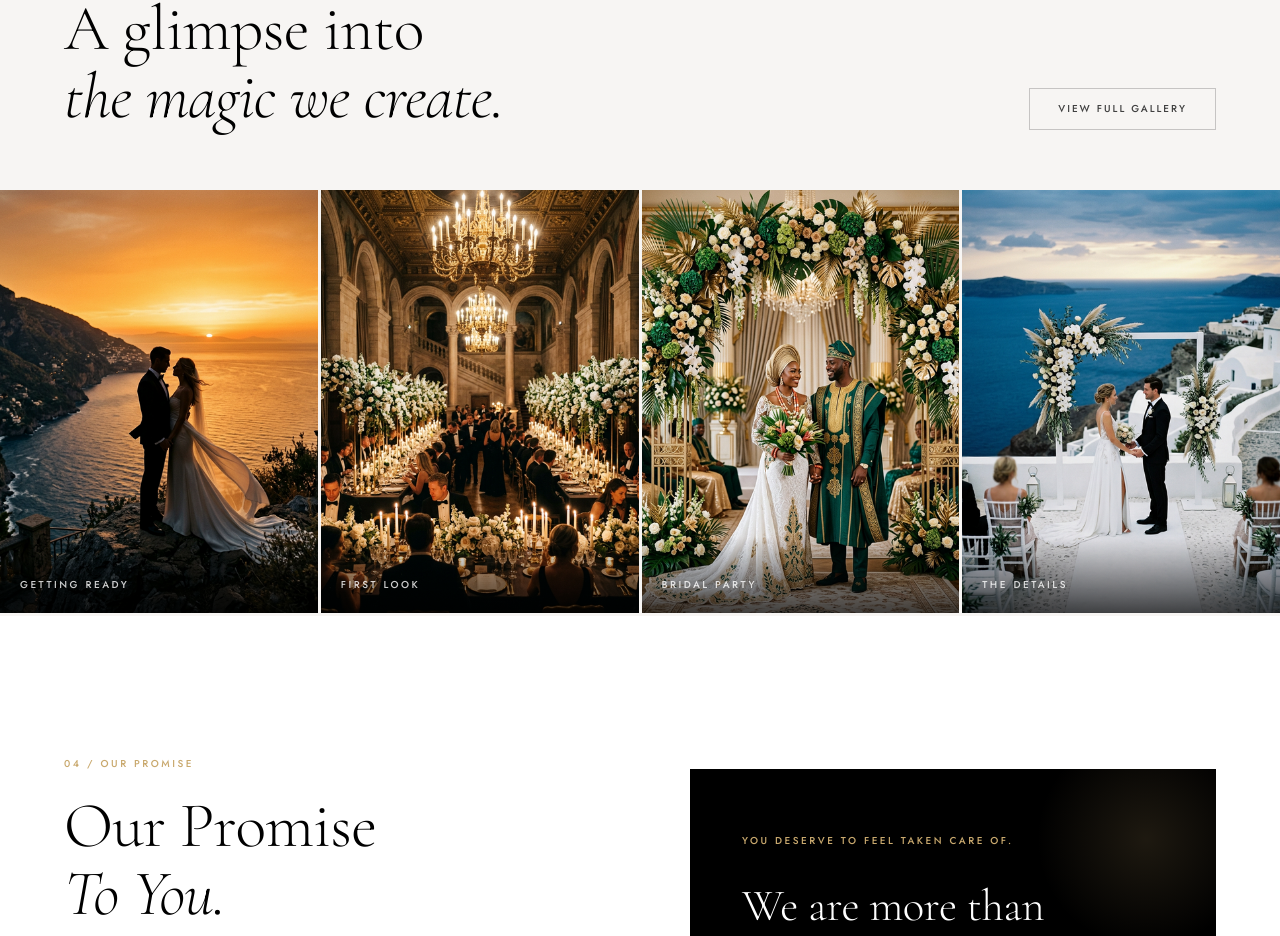
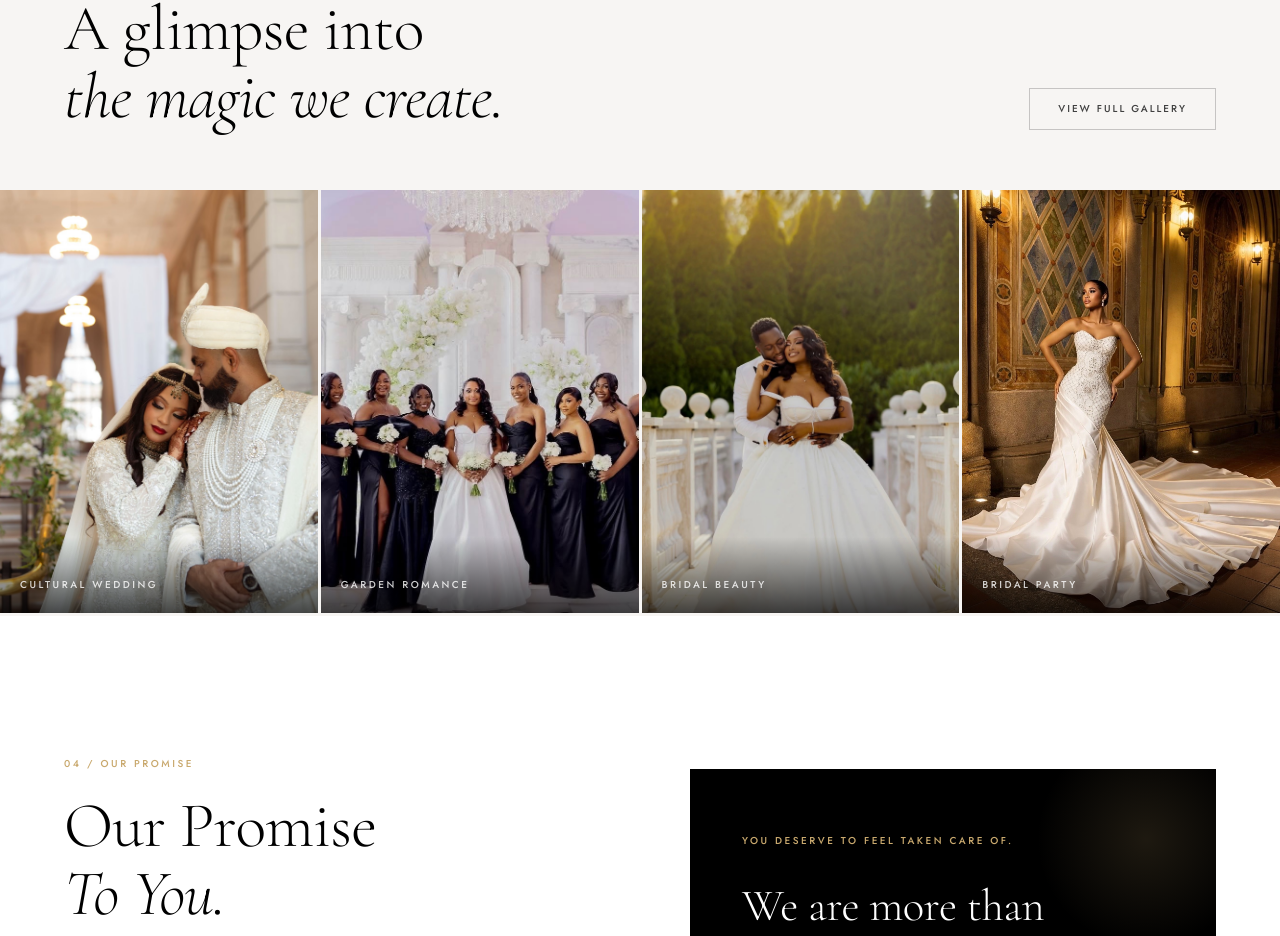
Before and after one commit to patlax17/BEYONDTHEVOW, a Next.js app: page / in a window 1280 px wide. Shown: the part 3175-4111 px from the top of the page. Built offline with nearby package versions, Linux system fonts and the light colour scheme.

Commit message:
Fix gallery preview on homepage to use real client photos

```diff
--- a/src/app/page.tsx
+++ b/src/app/page.tsx
@@ -45,10 +45,10 @@ const whyUs = [
 ];
 
 const galleryPreview = [
-  { src: "/wedding-01.jpg", caption: "Getting Ready" },
-  { src: "/wedding-02.jpg", caption: "First Look" },
-  { src: "/wedding-03.jpg", caption: "Bridal Party" },
-  { src: "/wedding-04.jpg", caption: "The Details" },
+  { src: "/portfolio-01.jpg", caption: "Cultural Wedding" },
+  { src: "/portfolio-02.jpg", caption: "Garden Romance" },
+  { src: "/portfolio-03.jpg", caption: "Bridal Beauty" },
+  { src: "/portfolio-04.jpg", caption: "Bridal Party" },
 ];
 
 const promiseItems = [
```
